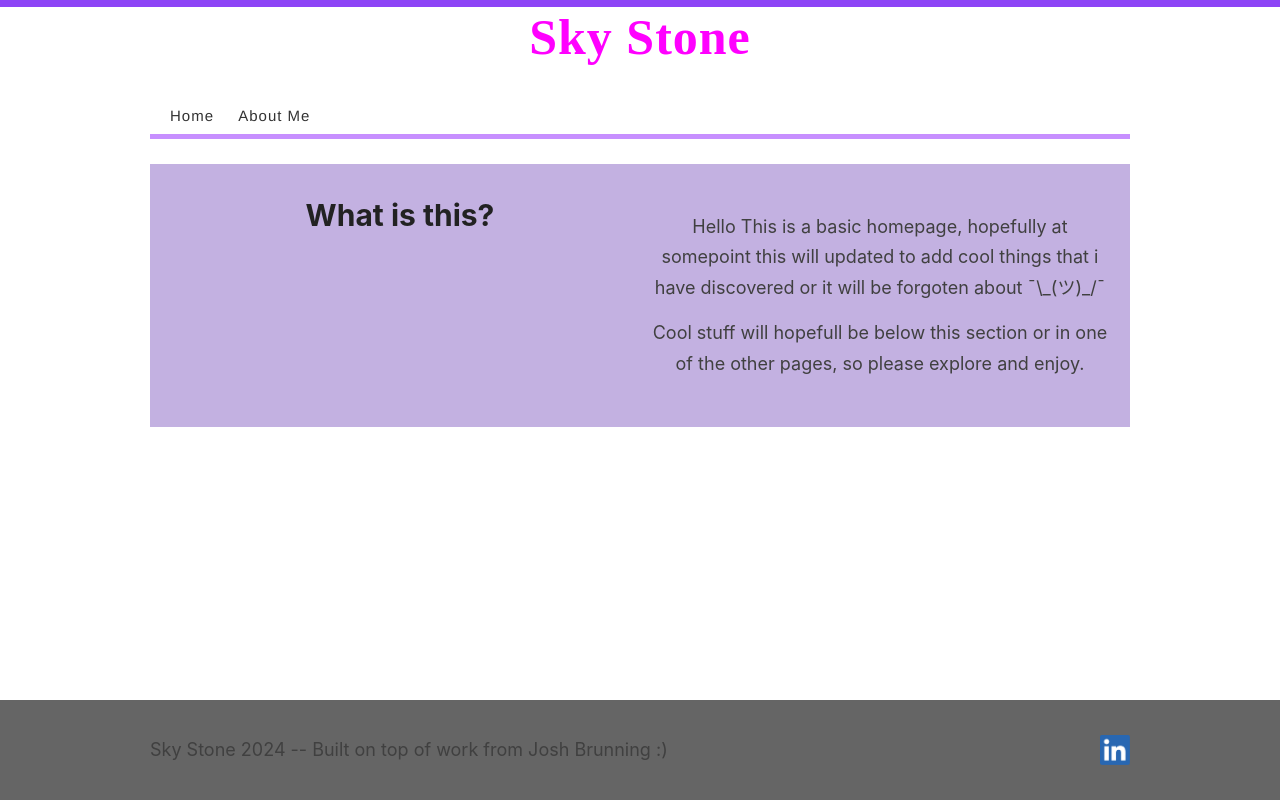
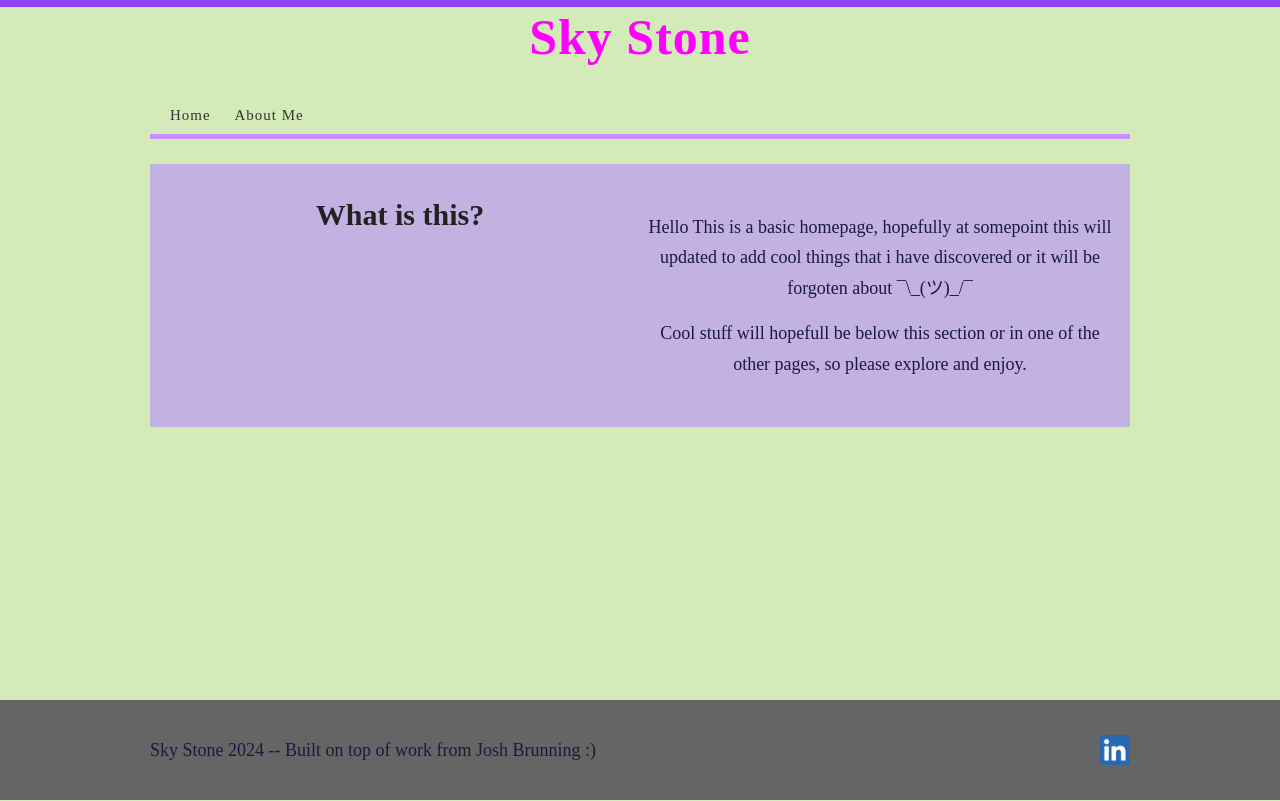
Before and after one commit to SKui1/Skui_home, a PHP site: page /index.html in a window 1280 px wide. Run offline with PHP 8.4, Linux system fonts and the light colour scheme; some web fonts are replaced.

Commit message:
:sparkles: Changed Font

```diff
--- a/assets/styles.css
+++ b/assets/styles.css
@@ -3,6 +3,46 @@
 /* MEYER RESET */
 /***************/
 @import url("https://fonts.googleapis.com/css?family=Roboto");
+
+ @font-face {
+     font-family: 'opendyslexic';
+     src: url('http://dyslexicfonts.com/fonts/OpenDyslexic-Regular.otf');
+     font-style: normal;
+     font-weight: normal;
+ }
+
+ @font-face {
+     font-family: 'opendyslexic';
+     src: url('http://dyslexicfonts.com/fonts/OpenDyslexic-Italic.ttf');
+     font-style: italic;
+     font-weight: normal;
+ }
+
+ @font-face {
+     font-family: 'opendyslexic';
+     src: url('http://dyslexicfonts.com/fonts/OpenDyslexic-Bold.ttf');
+     font-weight: bold;
+     font-style: normal;
+ }
+
+ @font-face {
+     font-family: 'opendyslexic';
+     src: url('http://dyslexicfonts.com/fonts/OpenDyslexic-BoldItalic.ttf');
+     font-weight: bold;
+     font-style: italic;
+ }
+
+ @font-face {
+     font-family: eulexia;
+     src: url('http://dyslexicfonts.com/fonts/eulexia.ttf');
+ }
+
+ * {
+     font-size:20px;
+     line-height:200%;
+     color: #191A42;
+     font-family:opendyslexic !important;
+ }
 
 html, body, div, span, applet, object, iframe,
 h1, h2, h3, h4, h5, h6, p, blockquote, pre,
@@ -68,7 +108,7 @@ html {
 }
 
 body {
-    background: #fff;
+    background: #D4EBB9;
     font-family: -system-ui, -apple-system, BlinkMacSystemFont, "Segoe UI", Roboto, Helvetica, Arial, sans-serif, "Apple Color Emoji", "Segoe UI Emoji", "Segoe UI Symbol";
     color: #404040;
     line-height: 1.7;
```
